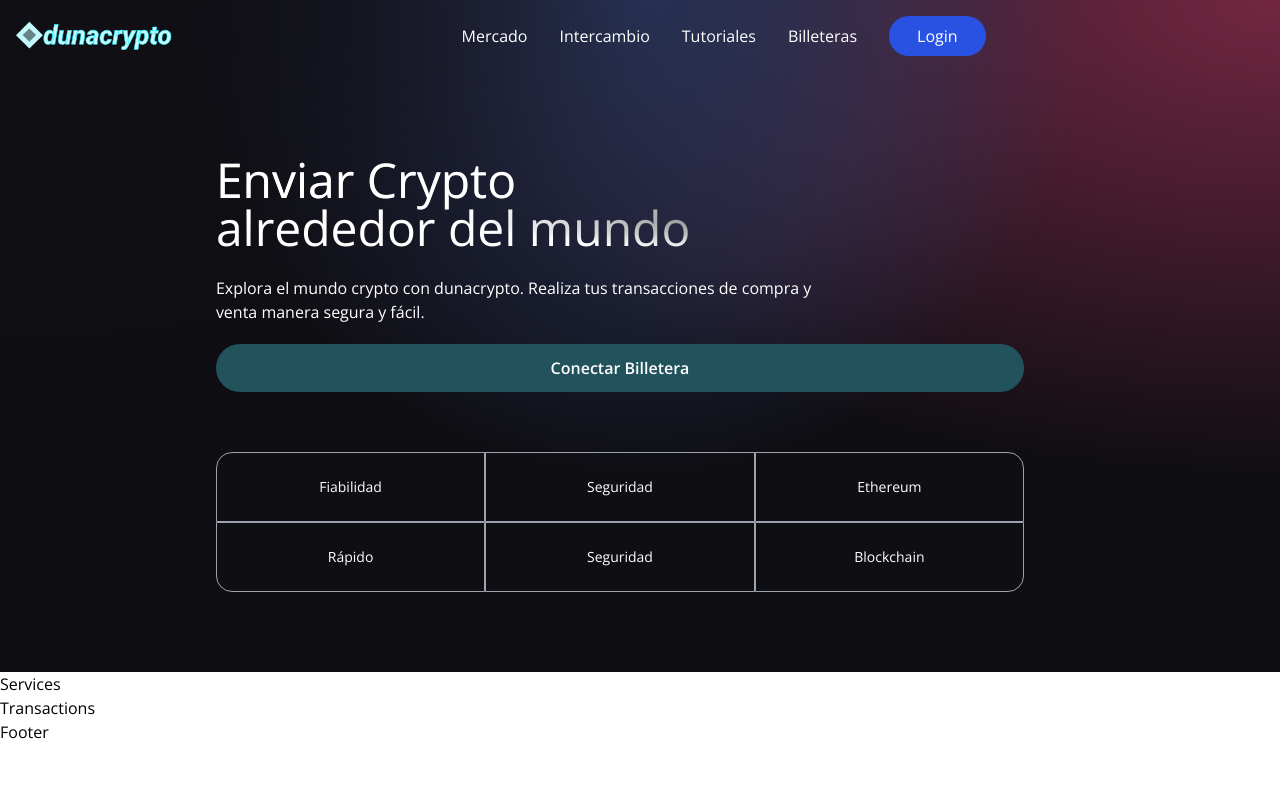
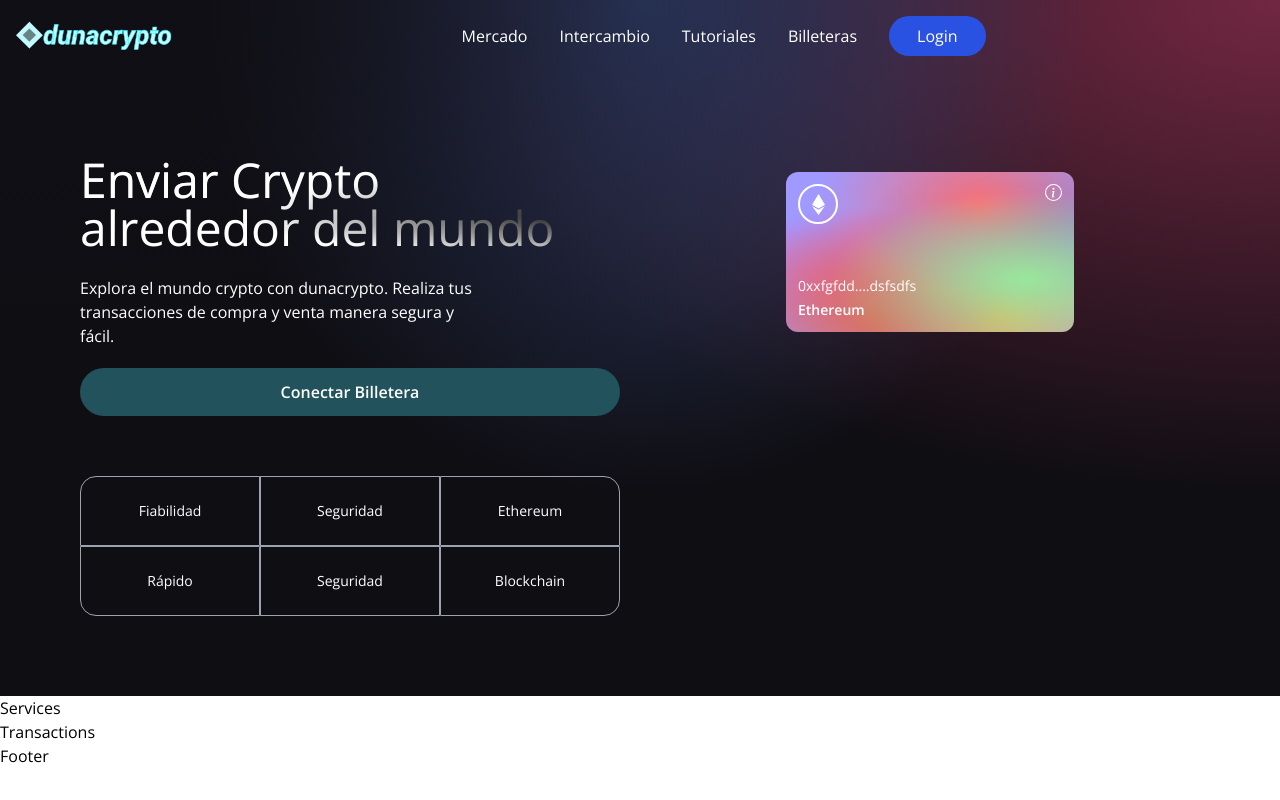
Before and after one commit to dunapanta/Web-3.0-Blockchain-Solidity-App, a Next.js app in the folder client/: page / in a window 1280 px wide. Built offline with nearby package versions, Linux system fonts and the light colour scheme.

Commit message:
Add Ethereum card

```diff
--- a/client/src/components/Welcome.tsx
+++ b/client/src/components/Welcome.tsx
@@ -42,6 +42,29 @@ const Welcome = () => {
             <div className={`rounded-br-2xl ${commonStyles}`}>Blockchain</div>
           </div>
         </div>
+
+        {/* Card */}
+        <div className="flex flex-col items-center justify-start flex-1 w-full mt-10 md:mt-0">
+          <div className="flex-col items-start justify-end w-full h-40 p-3 my-5 rounded-xl sm:w-72 eth-card white-glassmorpism">
+            <div className="flex flex-col justify-between w-full h-full">
+              <div className="flex items-start justify-between">
+                <div className="flex items-center justify-center w-10 h-10 border-2 border-white rounded-full">
+                  <SiEthereum fontSize={21} color="#fff" />
+                </div>
+                <BsInfoCircle fontSize={17} color="#fff" />
+              </div>
+              <div>
+                {/* Addres Blockchain Wallet */}
+                <p className="text-sm font-light text-white">
+                  0xxfgfdd....dsfsdfs
+                </p>
+                <p className="mt-1 text-sm text-lg font-semibold text-white">
+                  Ethereum
+                </p>
+              </div>
+            </div>
+          </div>
+        </div>
       </div>
     </div>
   );
```
